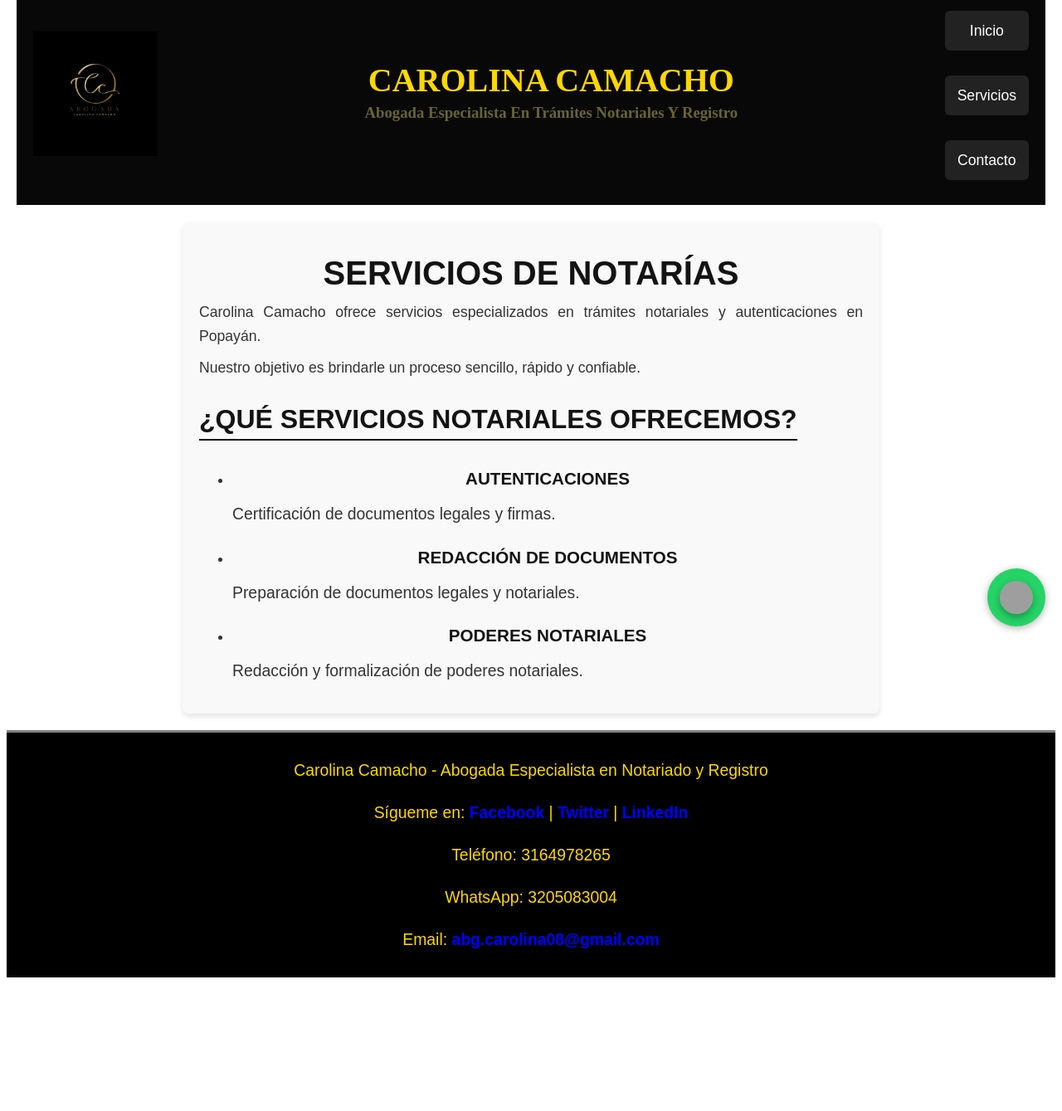
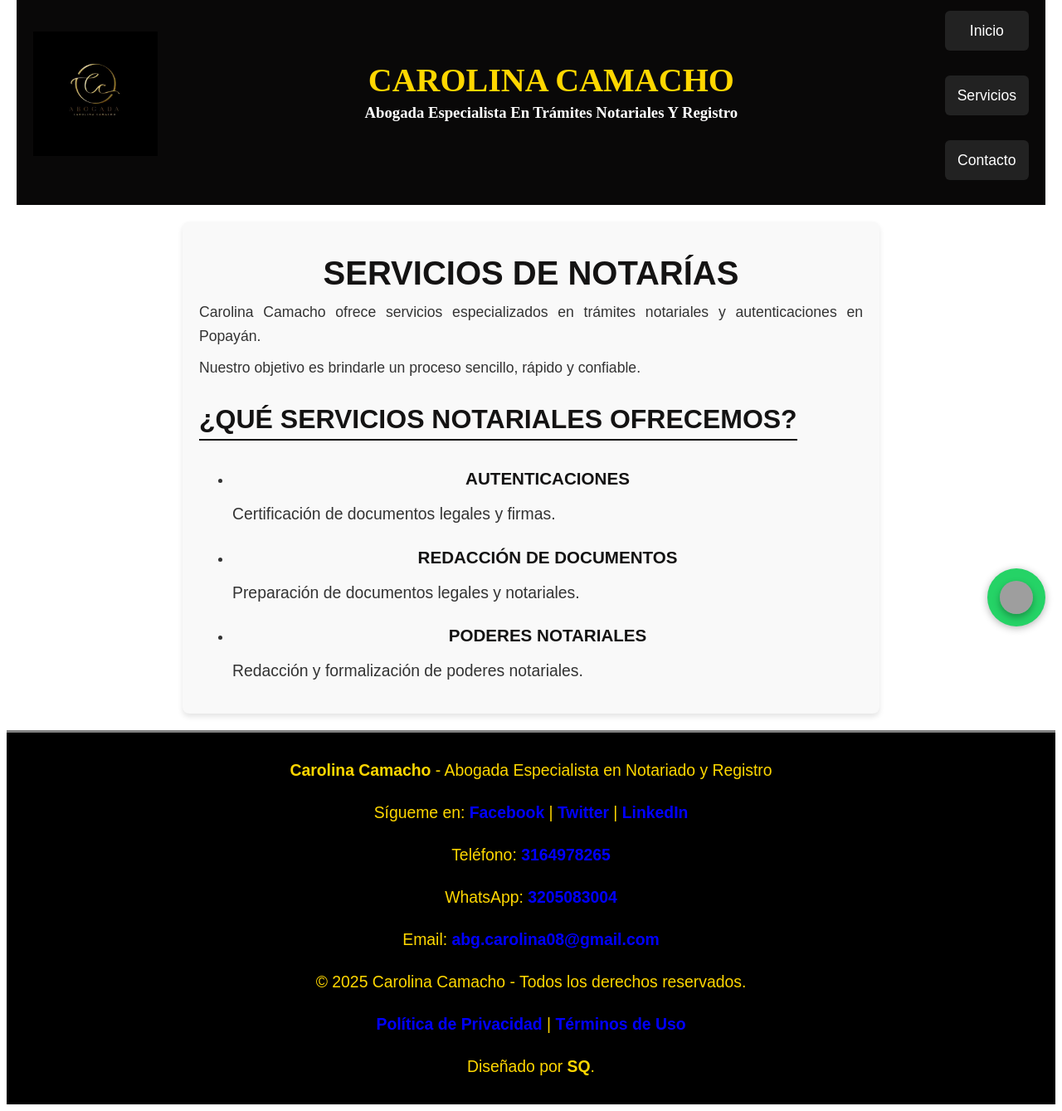
Before and after one commit to santiagoquilindo/Carolina_aboga, a plain HTML site: page html/notaria.html in a window 1280 px wide. Shown: the part 25-1364 px from the top of the page at 83% size. Before the commit the page ends 1211 px from the top, so only its background shows below. Drawn offline with Linux system fonts and the light colour scheme; grey boxes are pictures that could not be loaded.

Commit message:
ene header color th3

```diff
--- a/css/asesoria.css
+++ b/css/asesoria.css
@@ -29,7 +29,7 @@
 }
 
 .tituloxd h3 {
-    color: rgb(104, 100, 54);
+    color: white;
     margin-top: 5px;
     font-family: 'Playfair Display', serif;
     text-transform: capitalize;
--- a/css/divorcio.css
+++ b/css/divorcio.css
@@ -29,7 +29,7 @@
 }
 
 .tituloxd h3 {
-    color: rgb(104, 100, 54);
+    color: white;
     margin-top: 5px;
     font-family: 'Playfair Display', serif;
     text-transform: capitalize;
--- a/css/escrituracion.css
+++ b/css/escrituracion.css
@@ -29,7 +29,7 @@
 }
 
 .tituloxd h3 {
-    color: rgb(104, 100, 54);
+    color: white;
     margin-top: 5px;
     font-family: 'Playfair Display', serif;
     text-transform: capitalize;
--- a/css/matrimonio.css
+++ b/css/matrimonio.css
@@ -29,7 +29,7 @@
 }
 
 .tituloxd h3 {
-    color: rgb(104, 100, 54);
+    color: white;
     margin-top: 5px;
     font-family: 'Playfair Display', serif;
     text-transform: capitalize;
--- a/css/notarias.css
+++ b/css/notarias.css
@@ -29,7 +29,7 @@
 }
 
 .tituloxd h3 {
-    color: rgb(104, 100, 54);
+    color: white;
     margin-top: 5px;
     font-family: 'Playfair Display', serif;
     text-transform: capitalize;
--- a/css/sucesion.css
+++ b/css/sucesion.css
@@ -29,7 +29,7 @@
 }
 
 .tituloxd h3 {
-    color: rgb(104, 100, 54);
+    color: white;
     margin-top: 5px;
     font-family: 'Playfair Display', serif;
     text-transform: capitalize;
--- a/estilos.css
+++ b/estilos.css
@@ -28,7 +28,7 @@
 }
 
 .tituloxd p {
-    color: #ffd700;
+    color: white;
     margin-top: 5px;
 }
 
--- a/html/notaria.html
+++ b/html/notaria.html
@@ -62,20 +62,30 @@
 </section>
 
 
+<footer>
+    <p><strong>Carolina Camacho</strong> - Abogada Especialista en Notariado y Registro</p>
 
-    <!-- Footer -->
-    <footer>
-        <p>Carolina Camacho - Abogada Especialista en Notariado y Registro</p>
-        <p>
-            Sígueme en:
-            <a href="https://facebook.com/tu-perfil" target="_blank">Facebook</a> |
-            <a href="https://twitter.com/tu-perfil" target="_blank">Twitter</a> |
-            <a href="https://linkedin.com/in/tu-perfil" target="_blank">LinkedIn</a>
-        </p>
-        <p>Teléfono: 3164978265</p>
-        <p>WhatsApp: 3205083004</p>
-        <p>Email: <a href="mailto:abg.carolina08@gmail.com">abg.carolina08@gmail.com</a></p>
-    </footer>
+    <p>
+        Sígueme en:
+        <a href="https://facebook.com/tu-perfil" target="_blank" aria-label="Facebook">Facebook</a> |
+        <a href="https://twitter.com/tu-perfil" target="_blank" aria-label="Twitter">Twitter</a> |
+        <a href="https://linkedin.com/in/tu-perfil" target="_blank" aria-label="LinkedIn">LinkedIn</a>
+    </p>
+
+    <p>Teléfono: <a href="tel:+573164978265">3164978265</a></p>
+    <p>WhatsApp: <a href="https://wa.me/573205083004" target="_blank">3205083004</a></p>
+    <p>Email: <a href="mailto:abg.carolina08@gmail.com">abg.carolina08@gmail.com</a></p>
+
+    <p>© 2025 Carolina Camacho - Todos los derechos reservados.</p>
+
+    <p>
+        <a href="/politica-de-privacidad.html" aria-label="Política de Privacidad">Política de Privacidad</a> |
+        <a href="/terminos-de-uso.html" aria-label="Términos de Uso">Términos de Uso</a>
+    </p>
+
+    <p>Diseñado por <strong>SQ</strong>.</p>
+</footer>
+
 </body>
 
 </html>
```
Also changed, not shown: html/asesoria.html (+18 -7 lines), html/contacto.html (+18 -7 lines), html/divorcio.html (+18 -7 lines), html/escrituracion.html (+21 -12 lines), html/matrimonio.html (+18 -7 lines), html/sucesion.html (+17 -8 lines), index.html (+21 -6 lines).
